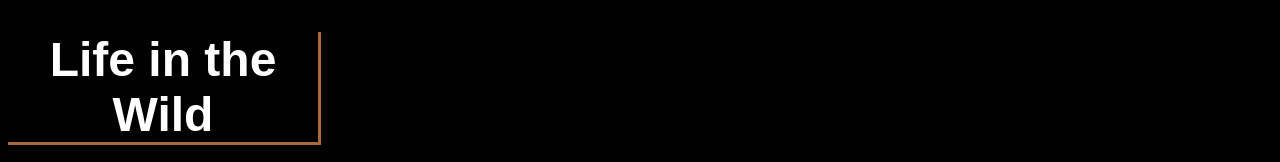
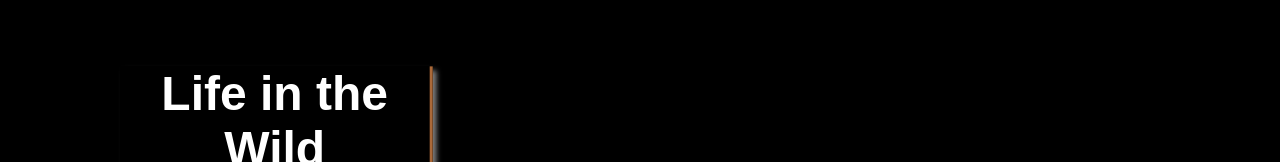
Before and after one commit to Aurelien-Be/imgportfo-, a plain HTML site: page index.html in a window 1280 px wide. In both pictures the pointer is over the element "Life in the Wild". Shown: the top 162 px of the page. Drawn offline with Linux system fonts and the light colour scheme; grey boxes are pictures that could not be loaded.

Commit message:
Update style.css

```diff
--- a/style.css
+++ b/style.css
@@ -1,3 +1,7 @@
+body {
+	margin:0px;
+}
+
 .container {
 	display:flex;
 	flex-wrap: wrap;
@@ -16,11 +20,24 @@ h1{
 	border-right: 3px solid #AA6939;
 	width: 310px;
 	text-align: center;
+	box-shadow: 4px 4px 5px grey;
+	margin-top: 10px;
 }
+
+h1:hover{
+	transition : 3s;
+	transform: translate(120px, 50%);
+}
+
 
 img
 {
 	width: 450px;
 	height: 300px;
 	margin: 10px;
+	transition: all 1s;
 }
+
+img:hover {
+	transform: scale(1.3) ;
+	animation-name: slide;}
```
